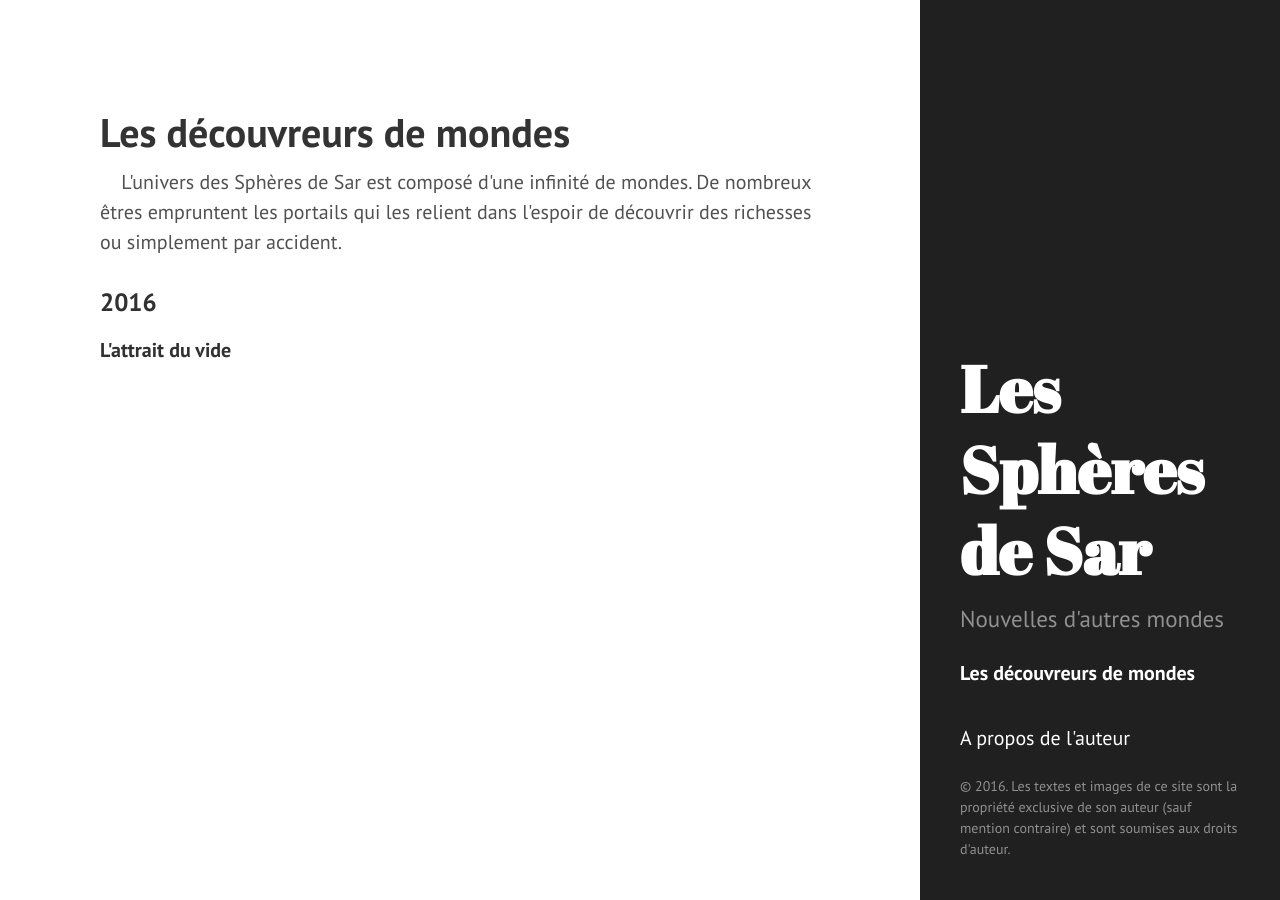
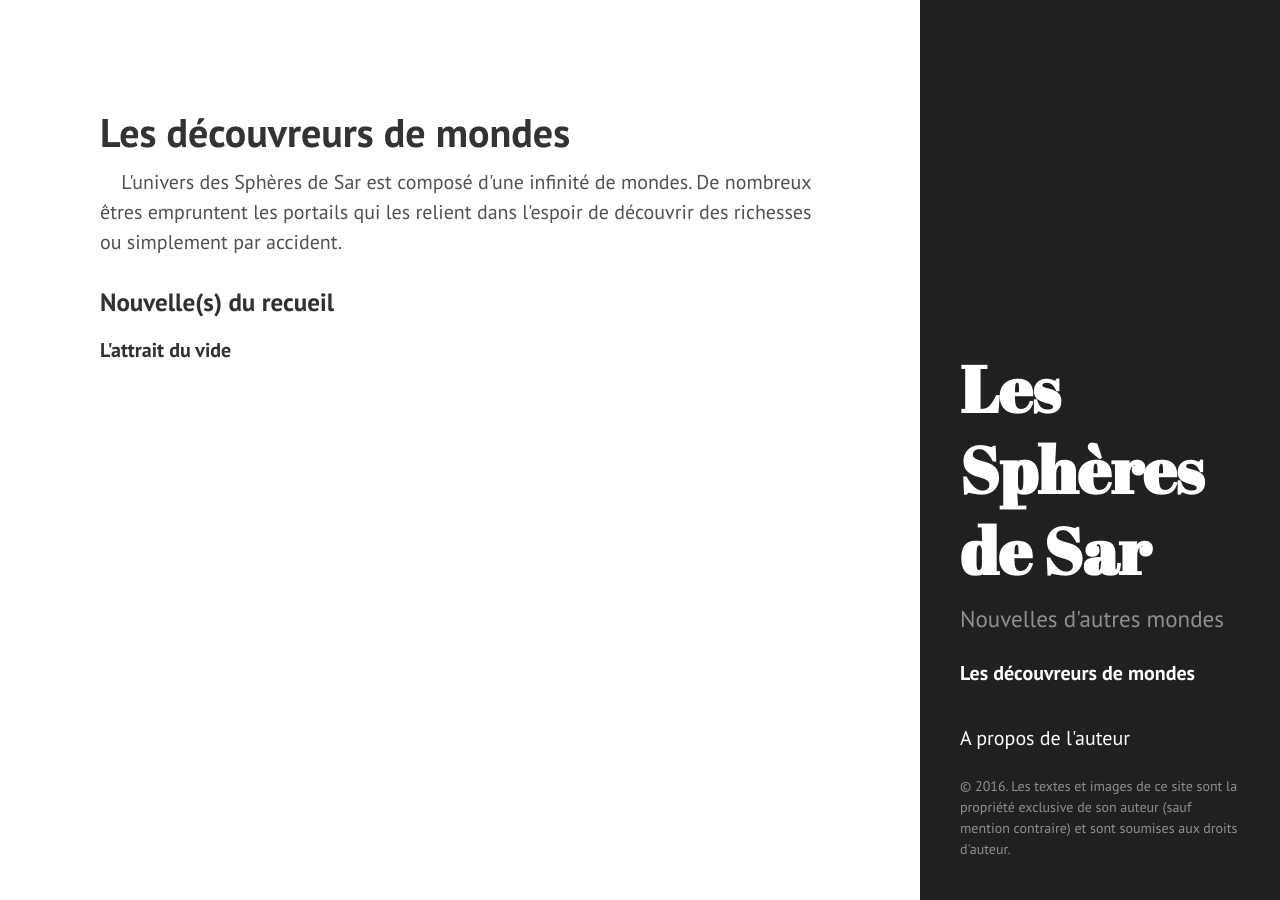
Before and after one commit to spheresdesar/shortstories, a Jekyll site: the page built from pages/category/dm.md, in a window 1280 px wide. Built offline with Jekyll 4.4.1, drawn with Linux system fonts in a browser that asks for light colours.

Commit message:
test category page

```diff
--- a/_layouts/category.html
+++ b/_layouts/category.html
@@ -33,29 +33,15 @@
 
 <div id="post-content">
     {% if site.categories[page.category] %}
+    <div class="list-group">
+        <h3>Nouvelle(s) du recueil</h3>
         {% for post in site.categories[page.category] %}
-            {% capture post_year %}{{ post.date | date: '%Y' }}{% endcapture %}
-            {% if forloop.first %}
-                <h3>{{ post_year }}</h3><div class="list-group">
-            {% endif %}
-
-            {% if forloop.first == false %}
-                {% assign previous_index = forloop.index0 | minus: 1 %}
-                {% capture previous_post_year %}{{ site.categories[page.category][previous_index].date | date: '%Y' }}{% endcapture %}
-                {% if post_year != previous_post_year %}
-                    </div><h3>{{ post_year }}</h3><div class="list-group">
-                {% endif %}
-            {% endif %}
-
             <a href="{{ post.url }}/" class="list-group-item">
                 <h4 class="list-group-item-heading">{{ post.title }}</h4>
             </a>
-
-            {% if forloop.last %}
+        {% endfor %}
                 </div>
-            {% endif %}
-        {% endfor %}
     {% else %}
-        <p>There are no posts in this category.</p>
+        <p>Ce recueil ne contient aucune nouvelle pour l'instant</p>
     {% endif %}
 </div>
```
